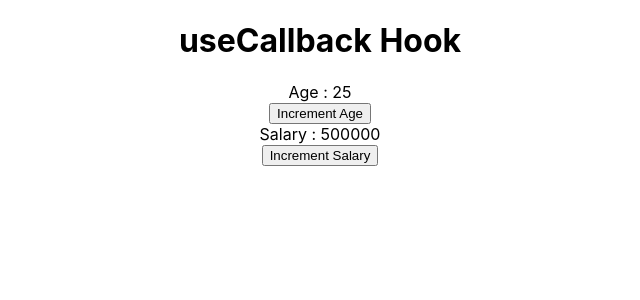
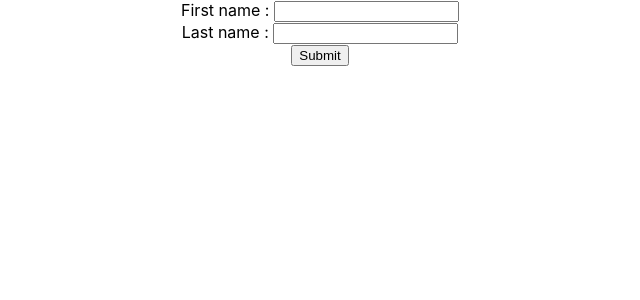
Before and after one commit to chakshu17/React-hooks-and-Http, a React (Create React App) app: page / in a window 1280 px wide. Shown: the top 300 px of the page, without its empty margins (320-960 px from the left). Built offline with nearby package versions, Linux system fonts and the light colour scheme.

Commit message:
useInput custom hooks

```diff
--- a/src/App.js
+++ b/src/App.js
@@ -1,19 +1,19 @@
 import React from "react";
 import "./App.css";
-import ParentComponent from "./Hooks/useCallback/ParentComponent";
-
-export const UserContext = React.createContext();
-export const ChannelContext = React.createContext();
+import UserFrom from "./Hooks/useInputCustom/UserFrom";
 
 function App() {
 	return (
 		<div className="App">
-			<ParentComponent />
+			<UserFrom />
 		</div>
 	);
 }
 
 export default App;
+
+//useInpput Custom
+
 // useCallback: is a hook  that will return a meoized verion of chall back funtion that only changes if one of the dependencies  is changed
 // 	<ParentComponent/>
 
@@ -21,6 +21,10 @@
 // 		<Counter/>
 
 // UseContext
+
+// export const UserContext = React.createContext();
+// export const ChannelContext = React.createContext();
+
 // context provides a way to pass data through component tree without
 // having to pass props down manually at every level
 // Example for simple transfer of data to F component from App:
--- /dev/null
+++ b/src/Hooks/useInputCustom/UseInput.js
@@ -0,0 +1,18 @@
+import  { useState } from 'react'
+
+function UseInput(initialValue) {
+  const [value, setValue] = useState(initialValue)
+  const reset = ()  => {
+    setValue(initialValue)
+  }
+
+  const bind = {
+      value,
+      onChange : e =>{
+        setValue(e.target.value)
+      }
+  }
+  return [value,bind,reset]
+}
+
+export default UseInput
--- /dev/null
+++ b/src/Hooks/useInputCustom/UserFrom.js
@@ -0,0 +1,61 @@
+import React, { useState } from "react";
+import UseInput from "./UseInput";
+
+function UserFrom() {
+	// const [firstName, setFirstName] = useState("");
+	// const [lastName, setLastName] = useState("");
+
+  const[firstName,bindFirstName , resetFirstName]  = UseInput('')
+  const[lastName,bindLastName , resetLastName]  = UseInput('')
+
+	const submitHandler = e => {
+    e.preventDefault()
+    alert(`Hello ${firstName} ${lastName}`)
+    resetFirstName()
+    resetLastName()
+  };
+	return (
+		<div>
+			<form onSubmit={submitHandler}>
+				<div>
+					<label>First name : </label>
+					<input
+					{...bindFirstName}
+						type="text"
+					/>
+				</div>
+				<div>
+					<label>Last name : </label>
+					<input
+						{...bindLastName}
+						type="text"
+					/>
+				</div>
+        <button>Submit</button>
+			</form>
+		</div>
+	);
+}
+
+export default UserFrom;
+
+
+// <form onSubmit={submitHandler}>
+// 				<div>
+// 					<label>First name : </label>
+// 					<input
+// 						value={bind}
+// 						onChange={(e) => setFirstName(e.target.value)}
+// 						type="text"
+// 					/>
+// 				</div>
+// 				<div>
+// 					<label>Last name : </label>
+// 					<input
+// 						value={lastName}
+// 						onChange={(e) => setLastName(e.target.value)}
+// 						type="text"
+// 					/>
+// 				</div>
+//         <button>Submit</button>
+// 			</form>
```
